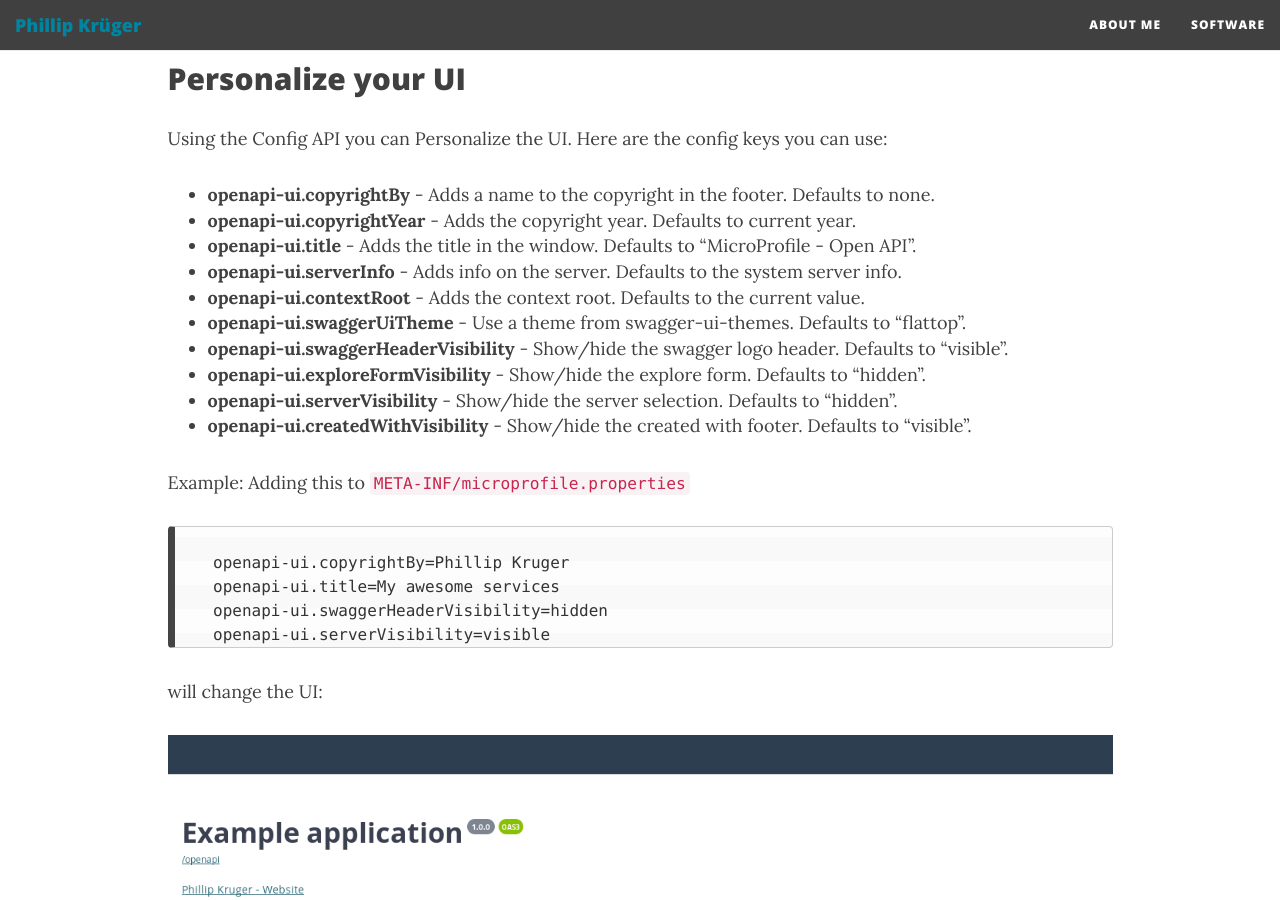
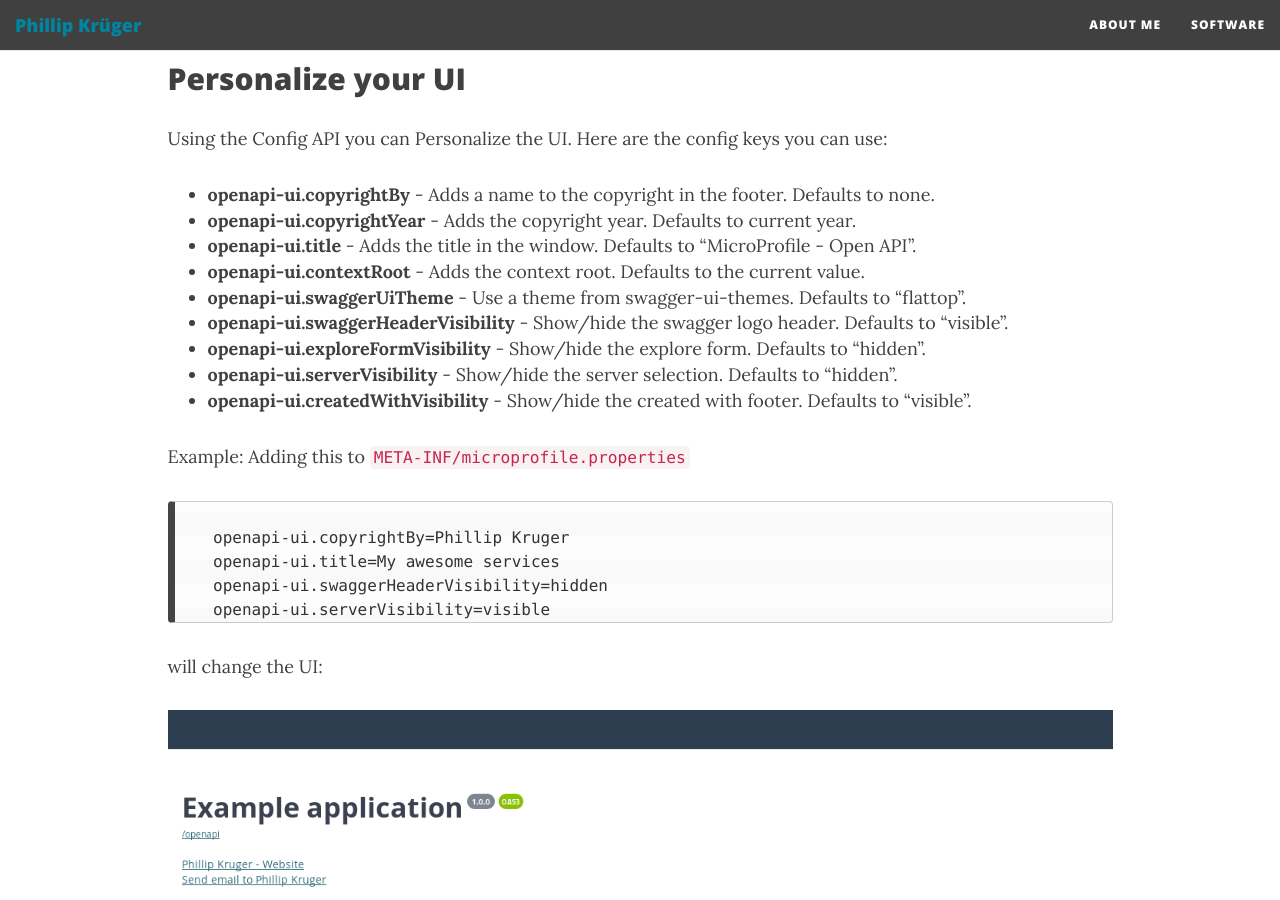
Before and after one commit to phillip-kruger/phillip-kruger.github.io, a Jekyll site: the page built from _posts/2018-08-23-microprofile_openapi_swaggerui.md, in a window 1280 px wide and 900 px high, scrolled down 4925 px. Built offline with Jekyll 4.4.1, drawn with Linux system fonts in a browser that asks for light colours; nearby versions of some CDN libraries; comment, search, counter and statistics services are not loaded; some of the changed lines change nothing that is shown.

Commit message:
update openapi-ui Signed-off-by:Phillip Kruger <phillip.kruger@gmail.com>

````diff
--- a/_posts/2018-08-23-microprofile_openapi_swaggerui.md
+++ b/_posts/2018-08-23-microprofile_openapi_swaggerui.md
@@ -147,7 +147,7 @@
 
     <dependency>
         <groupId>org.microprofile-ext.openapi-ext</groupId>
-        <artifactId>swagger-ui</artifactId>
+        <artifactId>openapi-ui</artifactId>
         <version>XXXX</version>
     </dependency>
 ```
@@ -167,7 +167,6 @@
 * **openapi-ui.copyrightBy** - Adds a name to the copyright in the footer. Defaults to none.
 * **openapi-ui.copyrightYear** - Adds the copyright year. Defaults to current year.
 * **openapi-ui.title** - Adds the title in the window. Defaults to "MicroProfile - Open API".
-* **openapi-ui.serverInfo** - Adds info on the server. Defaults to the system server info.
 * **openapi-ui.contextRoot** - Adds the context root. Defaults to the current value.
 * **openapi-ui.swaggerUiTheme** - Use a theme from swagger-ui-themes. Defaults to "flattop".
 * **openapi-ui.swaggerHeaderVisibility** - Show/hide the swagger logo header. Defaults to "visible".
````
